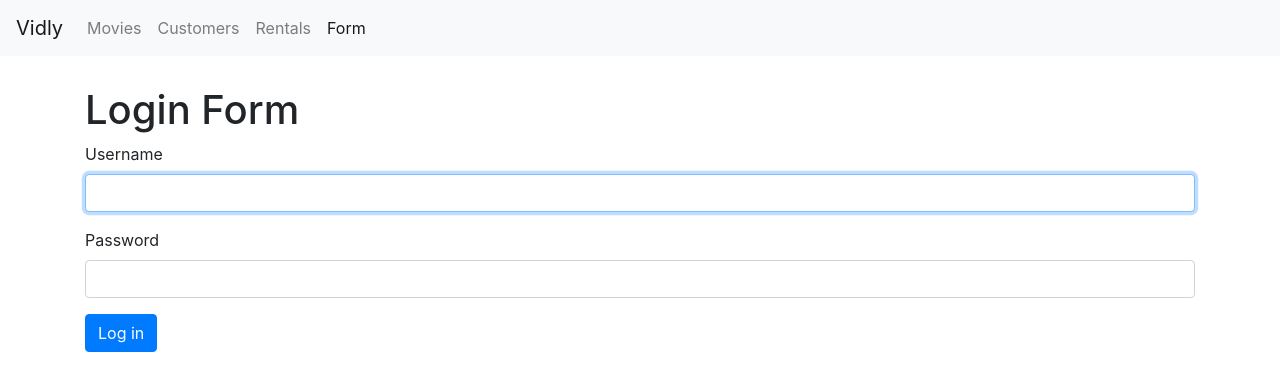
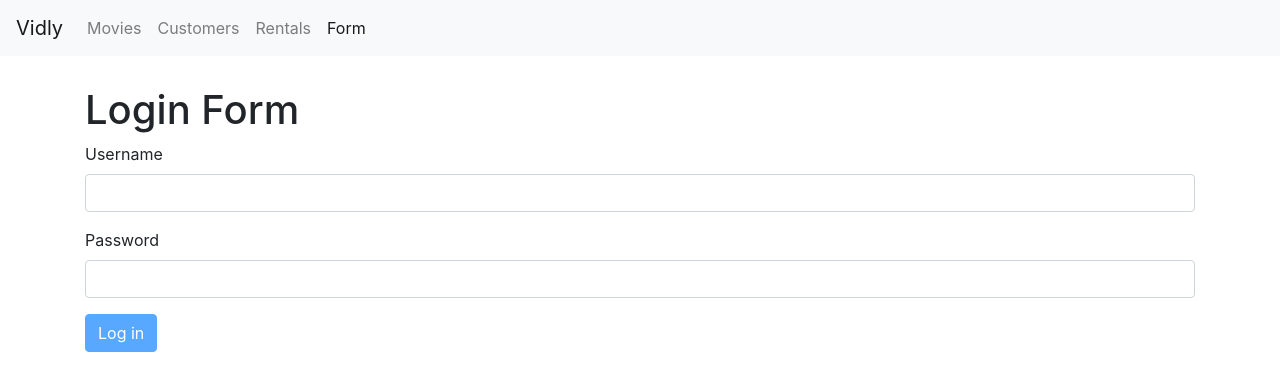
Before and after one commit to UsmanAfzl/Vidly, a React (Create React App) app: page /form in a window 1280 px wide. Shown: the top 390 px of the page. Built offline with nearby package versions, Linux system fonts and the light colour scheme.

Commit message:
Form implemented

```diff
--- a/package.json
+++ b/package.json
@@ -8,6 +8,7 @@
     "@testing-library/user-event": "^7.2.1",
     "bootstrap": "^4.5.2",
     "font-awesome": "^4.7.0",
+    "joi-browser": "^13.4.0",
     "lodash": "^4.17.20",
     "prop-types": "^15.7.2",
     "react": "^16.13.1",
--- /dev/null
+++ b/src/components/common/input.jsx
@@ -0,0 +1,16 @@
+import React from 'react';
+
+const Input = ({name, value,label, onChange, error}) => {
+return ( <div className="form-group"><label htmlFor={name}>{label}</label>
+    <input
+    name={name}
+    value={value}
+    onChange={onChange}
+    id={name}
+    type="text"
+    className="form-control"/>
+    {error && <div className="alert alert-danger">{error}</div>}
+    </div> );
+}
+
+export default Input;
--- a/src/components/form.jsx
+++ b/src/components/form.jsx
@@ -1,40 +1,65 @@
 import React,{Component} from 'react';
+import Input from './common/input';
+import Joi from 'joi-browser';
 
 class Form extends Component {
     state = {
-        account: {username : "", password:""}
+        account: {username : "", password:""},
+        errors:{}
     }
+
+    schema = {
+        username: Joi.string().required().label('Username'),
+        password : Joi.string().required().label('Password')
+    }
+
+
+    validate=()=>{
+        const options = {abortEarly: false};
+        const {error} = Joi.validate(this.state.account, this.schema, options);
+        if (!error) return null;
+        const errors = {};
+        for (let item of error.details)
+        errors[item.path[0]] = item.message;
+
+        return errors;
+
+
+    }
+
     handleSubmit=e=>{
         e.preventDefault();
+        const errors = this.validate();
+        this.setState({errors: errors || {}});
+        if (errors) return ;
+        // calling the server
         console.log("Submitted");
     }
+
+    validateProperty=({name, value})=>{
+        const obj = {[name]: value};
+        const schema = {[name]: this.schema[name]};
+        const {error} = Joi.validate(obj, schema);
+        return error ? error.details[0].message : null;
+    }
+
     handleChange=({currentTarget:input})=>{
+        const errors = {...this.state.errors};
+        const errorMessage = this.validateProperty(input);
+        if (errorMessage) errors[input.name] = errorMessage;
+        else delete  errors[input.name];
+
         const account = {...this.state.account};
         account[input.name]= input.value;
-        this.setState({account});
+        this.setState({account, errors});
     }
     render() {
         return ( <React.Fragment>
             <h1>Login Form</h1>
             <form onSubmit={this.handleSubmit}>
-                <div className="form-group"><label htmlFor="username">Username</label>
-                <input
-                autoFocus
-                name="username"
-                value={this.state.account.username}
-                onChange={this.handleChange}
-                id="username" type="text"
-                className="form-control"/>
-                </div>
-                <div className="form-group"><label htmlFor="password">Password</label><input
-                name="password"
-                value = {this.state.account.password}
-                onChange={this.handleChange}
-                id="password"
-                type="text"
-                className="form-control"/>
-                </div>
-                <button className="btn btn-primary">Log in</button>
+                <Input error={this.state.errors.username} name="username" value={this.state.account.username} label="Username" onChange={this.handleChange}/>
+                <Input error={this.state.errors.password} name="password" value={this.state.account.password} label="Password" onChange={this.handleChange}/>
+                <button disabled={this.validate()} className="btn btn-primary">Log in</button>
             </form>
         </React.Fragment> );
     }
```
Also changed, not shown: 2 other files (tests, documents, lock files or other folders).
